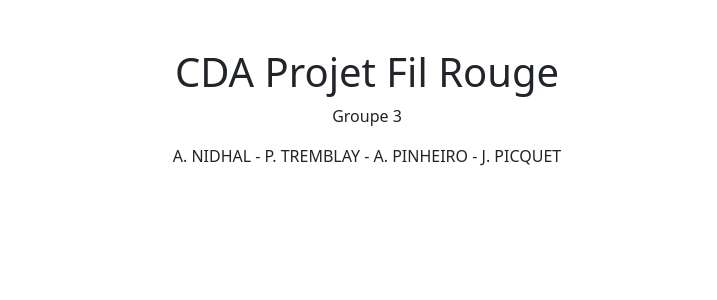
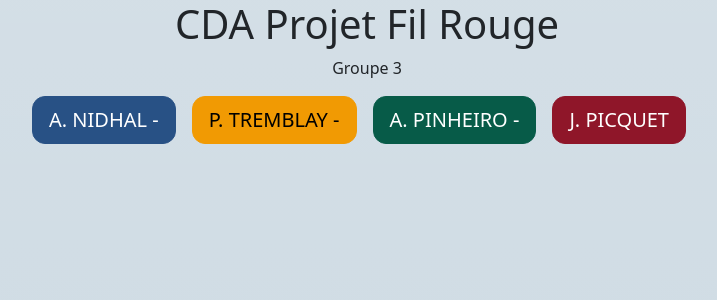
Before and after one commit to Projet-fil-rouge-CDA/front-end-Angular, an Angular app: page / in a window 1280 px wide. Shown: the top 300 px of the page, without its empty margins (273-990 px from the left). Built offline with nearby package versions, Linux system fonts and the light colour scheme.

Commit message:
edit of bootstrap variables (colors, border radius...)

```diff
--- a/src/app/app.component.html
+++ b/src/app/app.component.html
@@ -1,8 +1,8 @@
-<div class="container text-center mt-5">
+<div class="text-center bg-secondary bg-gradient min-vh-100">
   <h1>CDA Projet Fil Rouge </h1>
   <p>Groupe 3</p>
-  <span>A. NIDHAL - </span>
-  <span>P. TREMBLAY - </span>
-  <span>A. PINHEIRO - </span>
-  <span>J. PICQUET</span>
+  <button class="btn btn-primary btn-lg me-3">A. NIDHAL - </button>
+  <button class="btn btn-warning btn-lg me-3">P. TREMBLAY - </button>
+  <button class="btn btn-success btn-lg me-3">A. PINHEIRO - </button>
+  <button class="btn btn-danger btn-lg me-3">J. PICQUET</button>
 </div>
--- a/src/styles.scss
+++ b/src/styles.scss
@@ -1 +1,12 @@
-/* You can add global styles to this file, and also import other style files */
+/* MODIFICATION DES VARIABLES BOOTSTRAP */
+
+$primary: #285185;
+$secondary: #ccd9e2;
+$warning: #f19a03;
+$success: #075b48;
+$danger: #8f1629;
+$btn-close-color: #ccc;
+$btn-border-radius: 15px;
+$btn-border-radius-lg: 13px;
+
+@import "node_modules/bootstrap/scss/bootstrap";
```
